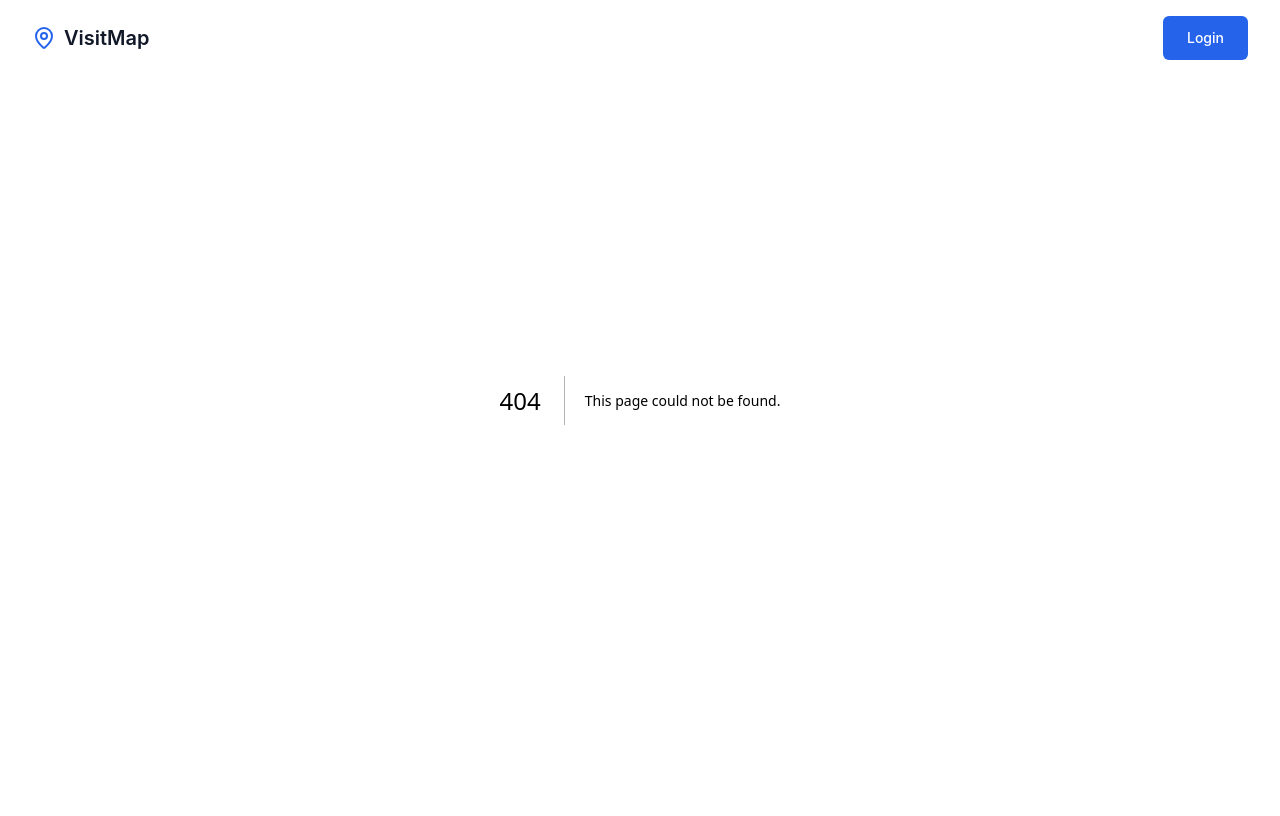
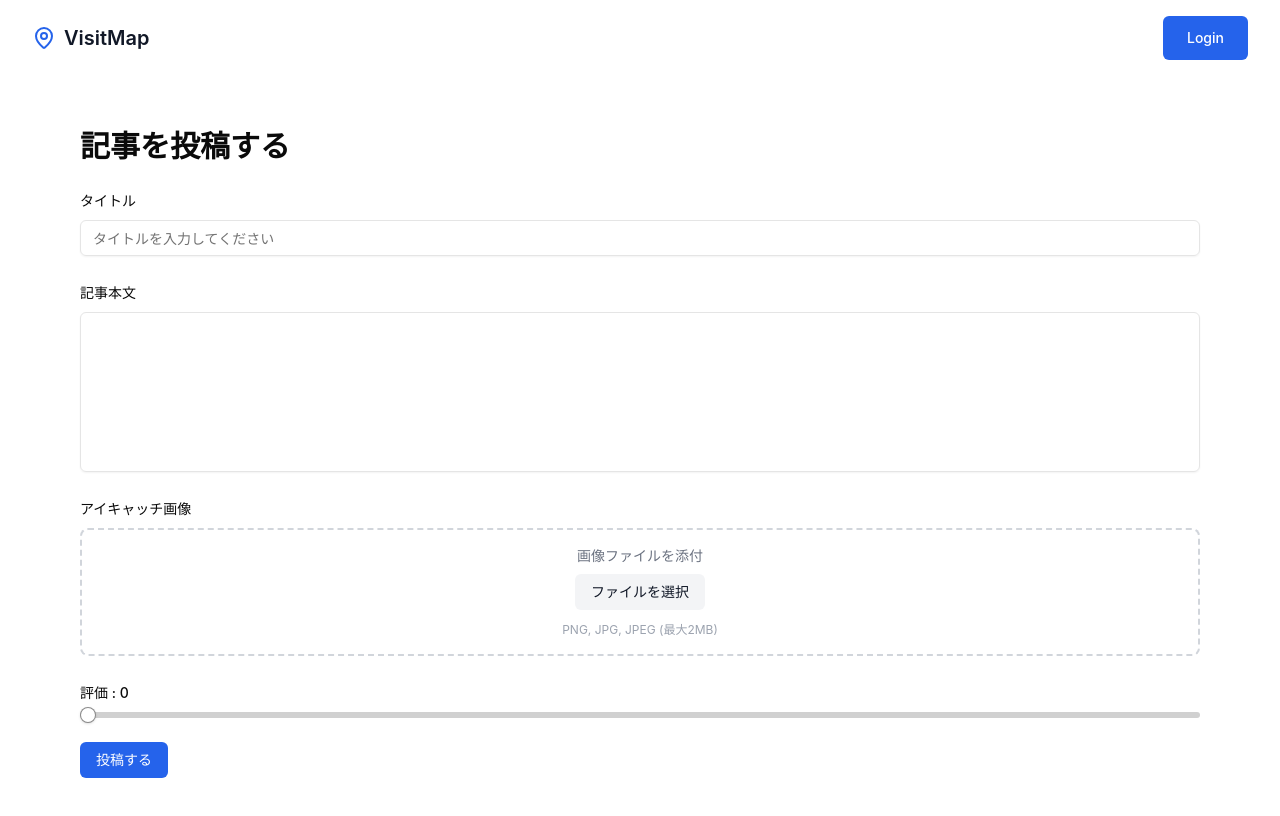
Before and after one commit to fuuta0201/visit-map, a Next.js app: page /post in a window 1280 px wide. Before the commit this address had no page. Shown: the top 816 px of the page. Built offline with nearby package versions, Linux system fonts and the light colour scheme.

Commit message:
feat: post form title, body, rate

```diff
--- /dev/null
+++ b/src/app/post/page.tsx
@@ -0,0 +1,199 @@
+'use client';
+import React, { useRef, useState } from 'react';
+import { zodResolver } from '@hookform/resolvers/zod';
+import { useForm } from 'react-hook-form';
+import { z } from 'zod';
+import Button from '@/components/common/Button';
+
+// UI
+import { Input } from '@/components/ui/input';
+import { Textarea } from '@/components/ui/textarea';
+import { Slider } from '@/components/ui/slider';
+import {
+  Form,
+  FormControl,
+  FormField,
+  FormItem,
+  FormLabel,
+  FormMessage,
+} from '@/components/ui/form';
+
+const MAX_FILE_SIZE = 2 * 1024 * 1024; // 2MB
+const ACCEPTED_IMAGE_TYPES = ['image/jpeg', 'image/png', 'image/jpg'];
+
+const FormSchema = z.object({
+  title: z.string().min(1, {
+    message: 'タイトルを入力してください',
+  }),
+  body: z.string().min(1, {
+    message: '記事本文を入力してください',
+  }),
+  imageFile: z.any().superRefine((val, ctx) => {
+    // ファイルが選択されているか (必須チェック)
+    if (!(val instanceof FileList) || val.length === 0) {
+      ctx.addIssue({
+        code: z.ZodIssueCode.custom,
+        message: '画像ファイルを添付してください。',
+      });
+      return;
+    }
+    const file = val[0];
+    // ファイルサイズチェック
+    if (file.size > MAX_FILE_SIZE) {
+      ctx.addIssue({
+        code: z.ZodIssueCode.custom,
+        message: `画像サイズは2MBまでです。`,
+      });
+    }
+    // ファイル形式チェック
+    if (!ACCEPTED_IMAGE_TYPES.includes(file.type)) {
+      ctx.addIssue({
+        code: z.ZodIssueCode.custom,
+        message: '.jpg、.jpeg、または .png 形式の画像を選択してください。',
+      });
+    }
+  }),
+  rate: z
+    .number({
+      required_error: '評価を設定してください。',
+    })
+    .min(0, '評価は0以上で設定してください。')
+    .max(5, '評価は5以下で設定してください。'),
+});
+
+const Page = () => {
+  const fileInputRef = useRef<HTMLInputElement>(null);
+  const [selectedFileName, setSelectedFileName] = useState<string | null>(null);
+
+  const form = useForm<z.infer<typeof FormSchema>>({
+    resolver: zodResolver(FormSchema),
+    defaultValues: {
+      title: '',
+      body: '',
+      imageFile: undefined,
+      rate: 0,
+    },
+  });
+
+  const handleFileChange = (
+    event: React.ChangeEvent<HTMLInputElement>,
+    fieldOnChange: (value: FileList | undefined) => void
+  ) => {
+    const files = event.target.files;
+    if (files && files.length > 0) {
+      fieldOnChange(files); // react-hook-formにFileListを渡す
+      setSelectedFileName(files[0].name);
+    } else {
+      fieldOnChange(undefined); // ファイルが選択解除された場合
+      setSelectedFileName(null);
+    }
+  };
+
+  function onSubmit(data: z.infer<typeof FormSchema>) {
+    console.log(data);
+  }
+
+  return (
+    <div className="pt-24 pb-16 md:pt-32 md:pb-24">
+      <div className="container mx-auto px-4 lg:px-20">
+        <h1 className="text-2xl lg:text-3xl font-bold mb-6">記事を投稿する</h1>
+        <Form {...form}>
+          <form onSubmit={form.handleSubmit(onSubmit)} className="space-y-6">
+            {/* Input Title */}
+            <FormField
+              control={form.control}
+              name="title"
+              render={({ field }) => (
+                <FormItem>
+                  <FormLabel>タイトル</FormLabel>
+                  <FormControl>
+                    <Input placeholder="タイトルを入力してください" className="w-full" {...field} />
+                  </FormControl>
+                  <FormMessage />
+                </FormItem>
+              )}
+            />
+            {/* Input Body */}
+            <FormField
+              control={form.control}
+              name="body"
+              render={({ field }) => (
+                <FormItem>
+                  <FormLabel>記事本文</FormLabel>
+                  <FormControl>
+                    <Textarea className="resize-none min-h-64 lg:min-h-40" {...field} />
+                  </FormControl>
+                </FormItem>
+              )}
+            />
+            {/* Attach Image */}
+            <FormField
+              control={form.control}
+              name="imageFile"
+              render={({ field }) => (
+                <FormItem>
+                  <FormLabel>アイキャッチ画像</FormLabel>
+                  <FormControl>
+                    <div className="w-full p-4 border-dashed border-gray-300 border-2 rounded-lg text-center">
+                      {/* 非表示のファイル入力 */}
+                      <input
+                        type="file"
+                        accept=".png,.jpg,.jpeg"
+                        ref={fileInputRef}
+                        onChange={(e) => handleFileChange(e, field.onChange)}
+                        className="hidden"
+                      />
+                      {!selectedFileName && (
+                        <p className="mb-2 text-sm text-gray-500">画像ファイルを添付</p>
+                      )}
+                      <Button
+                        type="button"
+                        onClick={() => fileInputRef.current?.click()} // 擬似的にinputをクリック
+                        variant="secondary"
+                        className="mb-2"
+                      >
+                        ファイルを選択
+                      </Button>
+                      {selectedFileName && (
+                        <p className="mt-1 text-sm text-gray-700">
+                          選択中のファイル: {selectedFileName}
+                        </p>
+                      )}
+                      <p className="text-xs text-gray-400 mt-1">PNG, JPG, JPEG (最大2MB)</p>
+                    </div>
+                  </FormControl>
+                  <FormMessage />
+                </FormItem>
+              )}
+            />
+            {/* Rate */}
+            <FormField
+              control={form.control}
+              name="rate"
+              render={({ field }) => (
+                <FormItem>
+                  <FormLabel>評価 : {field.value}</FormLabel>
+                  <FormControl>
+                    <Slider
+                      value={[field.value]}
+                      onValueChange={(valueArray) => {
+                        field.onChange(valueArray[0]);
+                      }}
+                      max={5}
+                      step={1}
+                      className="w-full"
+                    />
+                  </FormControl>
+                  <FormMessage />
+                </FormItem>
+              )}
+            />
+            <Button type="submit">投稿する</Button>
+          </form>
+        </Form>
+      </div>
+    </div>
+  );
+};
+
+export default Page;
```
Also changed, not shown: package.json (+10 -1 lines), 2 other files (tests, documents, lock files or other folders).
